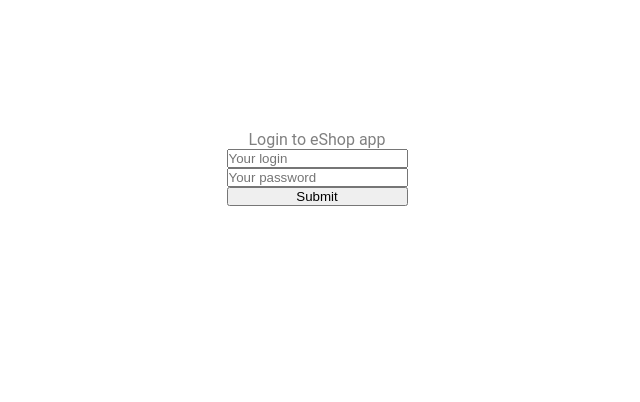
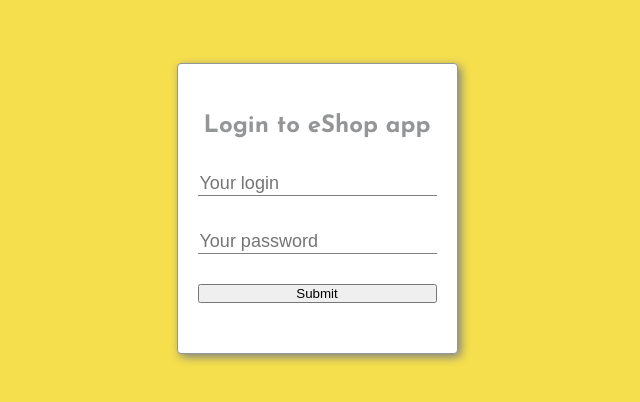
Before and after one commit to patryk-makarewicz/eShop-app, a React (Create React App) app: page / in a window 1280 px wide. Shown: the part 192-594 px from the top of the page, without its empty margins (323-963 px from the left). Built offline with nearby package versions, Linux system fonts and the light colour scheme.

Commit message:
feat: add basic styles to login

```diff
--- a/public/index.html
+++ b/public/index.html
@@ -5,17 +5,25 @@
     <link rel="icon" href="%PUBLIC_URL%/favicon.ico" />
     <meta name="viewport" content="width=device-width, initial-scale=1" />
     <meta name="theme-color" content="#000000" />
+    <meta name="description" content="This is eShop app with products from fake API." />
+    <meta property="og:title" content="eShop app" />
     <meta
-      name="description"
-      content="My template create-react-app with TypeScript"
+      property="og:url"
+      content="https://github.com/patryk-makarewicz/my-template-create-react-app-ts/"
     />
-    <meta property="og:title" content="My template" />
-    <meta property="og:url" content="https://github.com/patryk-makarewicz/my-template-create-react-app-ts/" />
-    <meta property="og:image" content="https://github.com/patryk-makarewicz/my-template-create-react-app-ts/cover.png" />
+    <meta
+      property="og:image"
+      content="https://github.com/patryk-makarewicz/my-template-create-react-app-ts/cover.png"
+    />
     <!--
       manifest.json provides metadata used when your web app is installed on a
       user's mobile device or desktop. See https://developers.google.com/web/fundamentals/web-app-manifest/
     -->
+    <link rel="preconnect" href="https://fonts.gstatic.com" />
+    <link
+      href="https://fonts.googleapis.com/css2?family=Josefin+Sans:wght@300;400;500;700&display=swap"
+      rel="stylesheet"
+    />
     <link rel="manifest" href="%PUBLIC_URL%/manifest.json" />
     <!--
       Notice the use of %PUBLIC_URL% in the tags above.
@@ -26,7 +34,7 @@
       work correctly both with client-side routing and a non-root public URL.
       Learn how to configure a non-root public URL by running `npm run build`.
     -->
-    <title>My template React App with TS</title>
+    <title>eShop app</title>
   </head>
   <body>
     <noscript>You need to enable JavaScript to run this app.</noscript>
--- a/src/components/Login/login.module.scss
+++ b/src/components/Login/login.module.scss
@@ -2,9 +2,35 @@
   display: flex;
   flex-direction: column;
   align-items: center;
+  padding: 50px 20px;
+  background-color: white;
+  color: var(--gray);
+  border-radius: 4px;
+  border: 1px solid var(--gray);
+  box-shadow: 3px 3px 10px var(--gray-dark);
+}
+
+.title {
+  font-size: 24px;
+  margin-bottom: 30px;
 }
 
 .form {
   display: flex;
   flex-direction: column;
+
+  &__input {
+    font-size: 18px;
+    padding: 5px 5px 1px 2px;
+    margin-bottom: 30px;
+    border-top: none;
+    border-left: none;
+    border-right: none;
+    border-bottom: 1px solid var(--gray-dark);
+    outline: none;
+
+    &:focus {
+      outline: 2px solid var(--yellow);
+    }
+  }
 }
--- a/src/components/Login/login.tsx
+++ b/src/components/Login/login.tsx
@@ -14,11 +14,23 @@
 
   return (
     <div className={styles.wrapper}>
-      <p>Login to eShop app</p>
+      <header>
+        <h1 className={styles.title}>Login to eShop app</h1>
+      </header>
       <form className={styles.form} onSubmit={handleSubmit(onSubmit)}>
-        <input name="login" ref={register({ required: true })} placeholder="Your login" />
+        <input
+          className={styles.form__input}
+          name="login"
+          ref={register({ required: true })}
+          placeholder="Your login"
+        />
         {errors.login && <span>This field is required</span>}
-        <input name="password" ref={register({ required: true })} placeholder="Your password" />
+        <input
+          className={styles.form__input}
+          name="password"
+          ref={register({ required: true })}
+          placeholder="Your password"
+        />
         {errors.password && <span>This field is required</span>}
         <input type="submit" />
       </form>
--- a/src/theme/GlobalStyle.js
+++ b/src/theme/GlobalStyle.js
@@ -1,7 +1,7 @@
 import { createGlobalStyle } from 'styled-components';
 
 const GlobalStyle = createGlobalStyle`
-  @import url('https://fonts.googleapis.com/css2?family=Roboto:wght@300;400;500;700&display=swap');
+  @import url('https://fonts.googleapis.com/css2?family=Josefin+Sans:wght@300;400;500;700&display=swap');
 
   *, *::before, *::after {
     box-sizing: border-box;
@@ -13,20 +13,21 @@
 
   body {
     font-size: 16px;
-    font-family: 'Roboto', sans-serif;;
+    font-family: 'Josefin Sans', sans-serif;
     background-color: white;
     color: black;
     margin: 0;
     padding: 0;
     width: 100%;
     overflow-x: hidden;
-    color: var(--gray-dark);
+    color: var(--yellow);
   }
 
   :root {
     --main-blue: #1976d2;
     --gray: #939597;
     --gray-dark: #808080;
+    --yellow: #F5DF4D;
   }
 `;
 
--- a/src/views/LoginView/index.tsx
+++ b/src/views/LoginView/index.tsx
@@ -10,7 +10,8 @@
   padding: 10px;
   min-width: 320px;
   width: 100%;
-  min-height: 90vh;
+  min-height: 100vh;
+  background-color: var(--yellow);
 `;
 
 const LoginView = () => (
```
Also changed, not shown: 1 other file (tests, documents, lock files or other folders).
